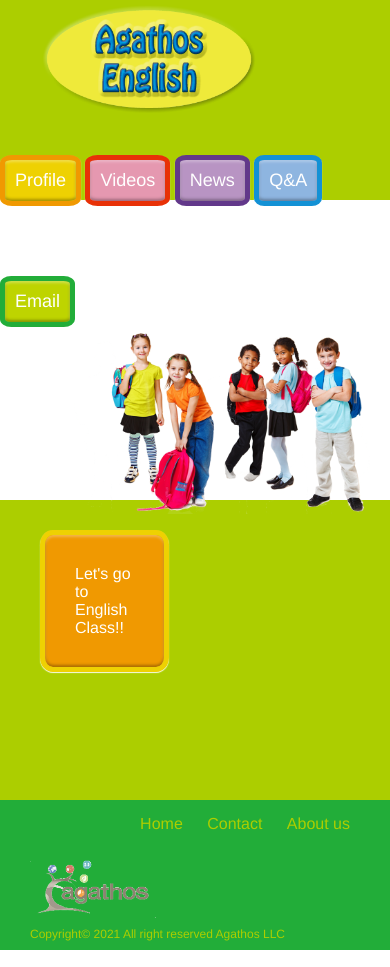
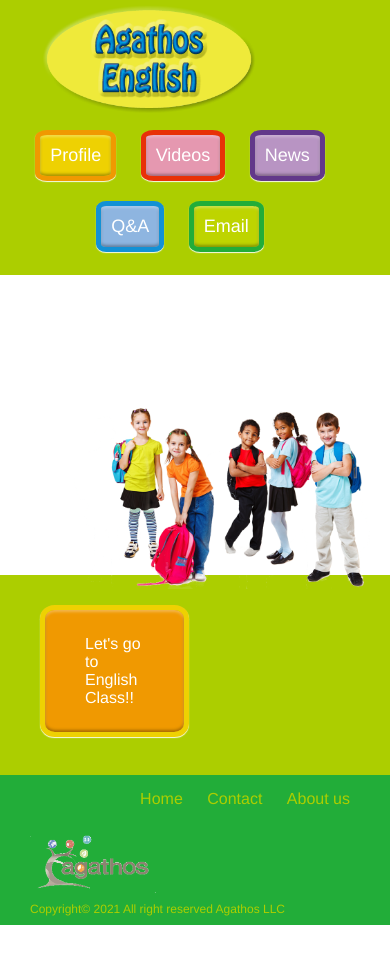
Before and after one commit to truetreelove/eflwebsite, a plain HTML site: page index.html in a window 390 px wide. Shown: the top 967 px of the page. After the commit the page ends 942 px from the top, so only its background shows below. Drawn offline with Linux system fonts and the light colour scheme.

Commit message:
Update styles.css

```diff
--- a/styles.css
+++ b/styles.css
@@ -204,6 +204,10 @@
 
 @media screen and (max-width: 734px) {
 
+  .mainbottom-wrapper {
+    height: 200px;
+  }
+
   footer {
     height: 150px;
   }
@@ -225,6 +229,25 @@
 
   .mainbottom-wrapper .btn {
     font-size: 16px;
+    padding: 25px 40px;
   }
 
 }
+
+@media screen and (max-width: 654px) {
+  header {
+    height: 275px;
+  }
+
+  .header-right {
+    text-align: center;
+  }
+
+  .header-right li {
+    margin:10px;
+    display: inline-flex;
+    flex-wrap: wrap;
+  }
+
+
+}
```
